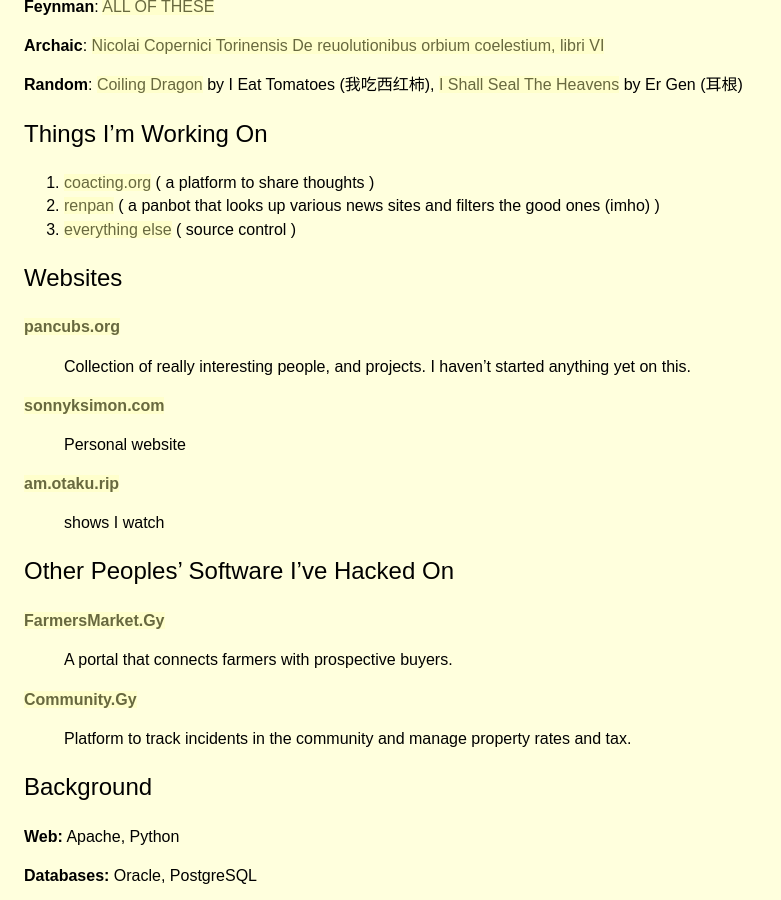
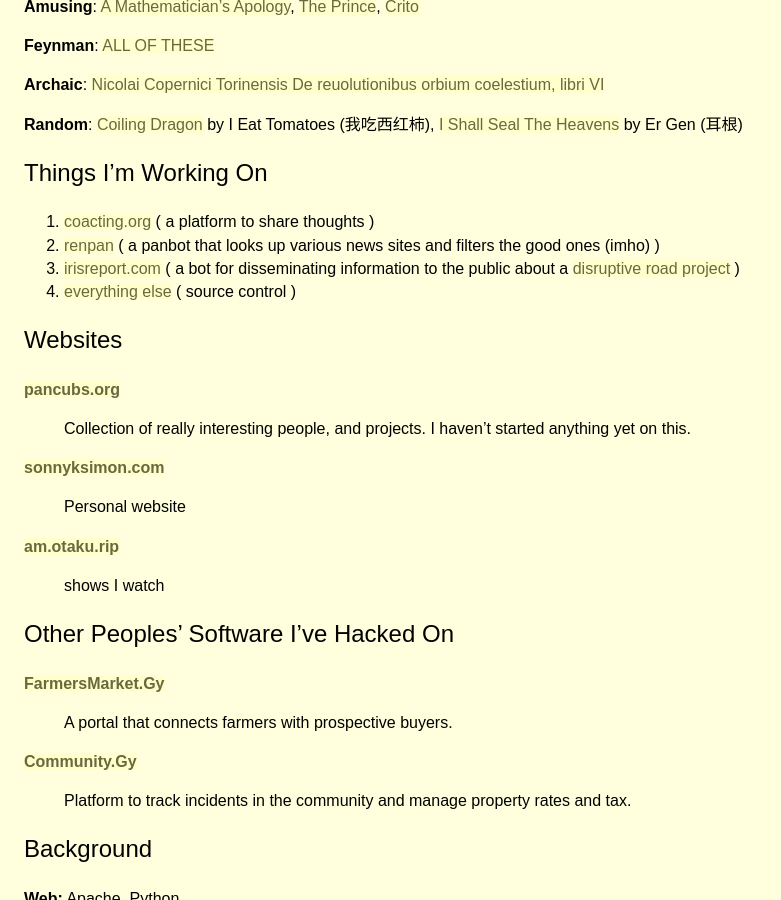
Before and after one commit to sonnyksimon/www.sonnyksimon.com, a Jekyll site: the page built from index.md, in a window 1280 px wide and 900 px high, scrolled down 1003 px. Shown: the whole window, without its empty margins (0-781 px from the left). Built offline with Jekyll 4.4.1, drawn with Linux system fonts in a browser that asks for light colours; some web fonts are replaced; some of the changed text lies outside the part shown.

Commit message:
add irisreport.com to things im working on

```diff
--- a/index.md
+++ b/index.md
@@ -14,6 +14,8 @@
 [weblog](/weblog/) &middot; [twitter](http://twitter.com/sonnyksimon) &middot; [links](#links) &middot; [quotes](#quotes)
 
 **Nearby:** [what i read](#reading), [things i'm working on](#things-im-working-on), [my schedule](http://calendar.google.com/calendar/embed?src=sonnyksimon@gmail.com)
+
+Daoist on the web 🍀 🌸.
 
 Sonny Kothapally is a [hacker](http://www.catb.org/esr/faqs/hacker-howto.html). He is currently enrolled in a [distance learning programme](http://london.ac.uk/courses/computing-and-information-systems) studying computers.
 
@@ -43,8 +45,9 @@
 ## Things I'm Working On
 
 1.  [coacting.org](http://coacting.org/) ( a platform to share thoughts )
-2.  [renpan](http://github.com/pancubs) ( a panbot that looks up various news sites and filters the good ones (imho) )
-3.  [everything else](http://github.com/sonnyksimon) ( source control )
+2.  [renpan](http://github.com/pancubs/renpan) ( a panbot that looks up various news sites and filters the good ones (imho) )
+3.  [irisreport.com](http://irisreport.com) ( a bot for disseminating information to the public about a [disruptive road project](http://web.archive.org/web/20190527180954/http://guyanachronicle.com/2019/04/05/sheriff-street-mandela-avenue-road-project-to-be-accelerated) )
+4.  [everything else](http://github.com/sonnyksimon) ( source control )
 
 ## Websites
 
```
Also changed, not shown: other parts of index.md (+1 -1 lines).
